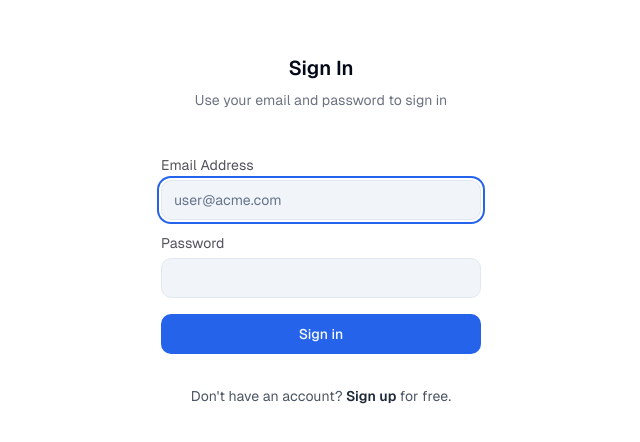
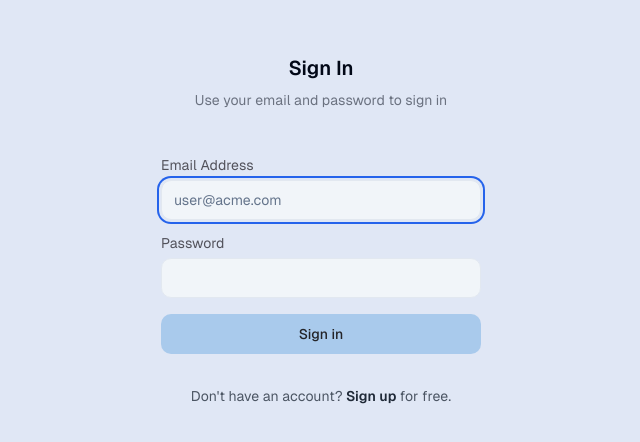
Before and after one commit to DanielDaniel2201/estudia, a Next.js app: page /login in a window 1280 px wide. Shown: the part 170-612 px from the top of the page, without its empty margins (319-959 px from the left). Built offline with nearby package versions, Linux system fonts and the light colour scheme; no server answers.

Commit message:
[fix] optimize UI

```diff
--- a/app/globals.css
+++ b/app/globals.css
@@ -25,14 +25,14 @@
 
 @layer base {
   :root {
-    --background: 0 0% 100%;
+    --background: 220 50% 92%;
     --foreground: 222.2 84% 4.9%;
     --card: 0 0% 100%;
     --card-foreground: 222.2 84% 4.9%;
     --popover: 0 0% 100%;
     --popover-foreground: 222.2 84% 4.9%;
-    --primary: 221.2 83.2% 53.3%;
-    --primary-foreground: 210 40% 98%;
+    --primary: 210 63.2% 79.3%;
+    --primary-foreground: 240 5% 15%;
     --secondary: 210 40% 96.1%;
     --secondary-foreground: 222.2 47.4% 11.2%;
     --muted: 210 40% 96.1%;
@@ -53,14 +53,14 @@
   }
 
   .dark {
-    --background: 222.2 84% 4.9%;
-    --foreground: 210 40% 98%;
+    --background: 210 63.2% 13%;
+    --foreground: 0 0% 98%;
     --card: 222.2 84% 4.9%;
     --card-foreground: 210 40% 98%;
     --popover: 222.2 84% 4.9%;
     --popover-foreground: 210 40% 98%;
-    --primary: 217.2 91.2% 59.8%;
-    --primary-foreground: 222.2 47.4% 11.2%;
+    --primary: 210 63.2% 20%;
+    --primary-foreground: 1 50% 100%;
     --secondary: 217.2 32.6% 17.5%;
     --secondary-foreground: 210 40% 98%;
     --muted: 217.2 32.6% 17.5%;
--- a/components/chat-header.tsx
+++ b/components/chat-header.tsx
@@ -12,7 +12,7 @@ import { useSidebar } from './ui/sidebar';
 import { memo } from 'react';
 import { Tooltip, TooltipContent, TooltipTrigger } from './ui/tooltip';
 import { VisibilityType, VisibilitySelector } from './visibility-selector';
-import { SunMoon } from 'lucide-react';
+import { Plus, SunMoon } from 'lucide-react';
 import { useTheme } from 'next-themes';
 
 function PureChatHeader({
@@ -41,14 +41,14 @@ function PureChatHeader({
           <TooltipTrigger asChild>
             <Button
               variant="outline"
-              className=" md:px-2 px-2 md:h-fit ml-auto md:ml-0"
+              className=" md:px-2 px-2 md:h-fit"
               onClick={() => {
                 router.push('/');
                 router.refresh();
               }}
             >
-              <PlusIcon />
-              <span className="md:sr-only">New Chat</span>
+              <Plus />
+              {/* <span className="md:sr-only">New Chat</span> */}
             </Button>
           </TooltipTrigger>
           <TooltipContent>New Chat</TooltipContent>
@@ -65,7 +65,7 @@ function PureChatHeader({
 
       <Button
         variant="outline"
-        className="md:px-2 px-2 md:h-fit ml-auto md:ml-0"
+        className="fixed top-2 right-2 z-50  md:h-fit ml-auto md:ml-0"
         onClick={() => setTheme(theme === 'dark' ? 'light' : 'dark')}
       >
         <SunMoon />
--- a/components/model-selector.tsx
+++ b/components/model-selector.tsx
@@ -8,6 +8,7 @@ import {
   DropdownMenu,
   DropdownMenuContent,
   DropdownMenuItem,
+  DropdownMenuSeparator,
   DropdownMenuTrigger,
 } from '@/components/ui/dropdown-menu';
 import { chatModels } from '@/lib/ai/models';
```
